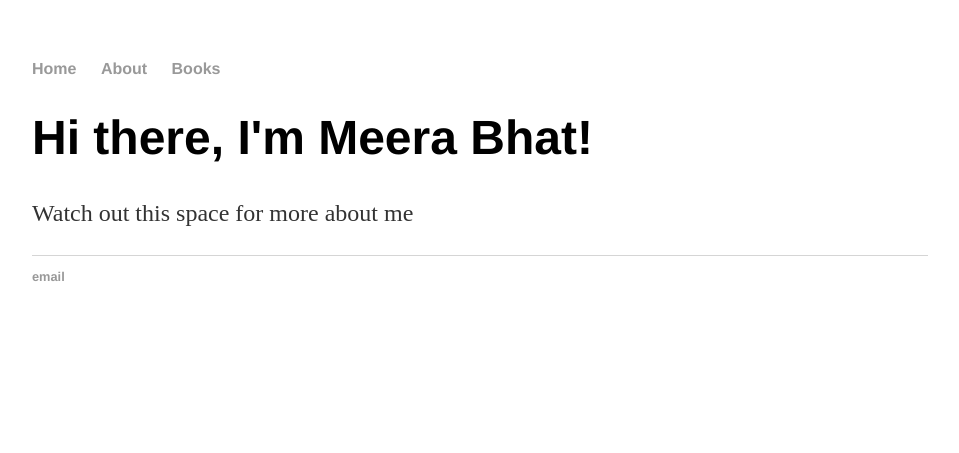
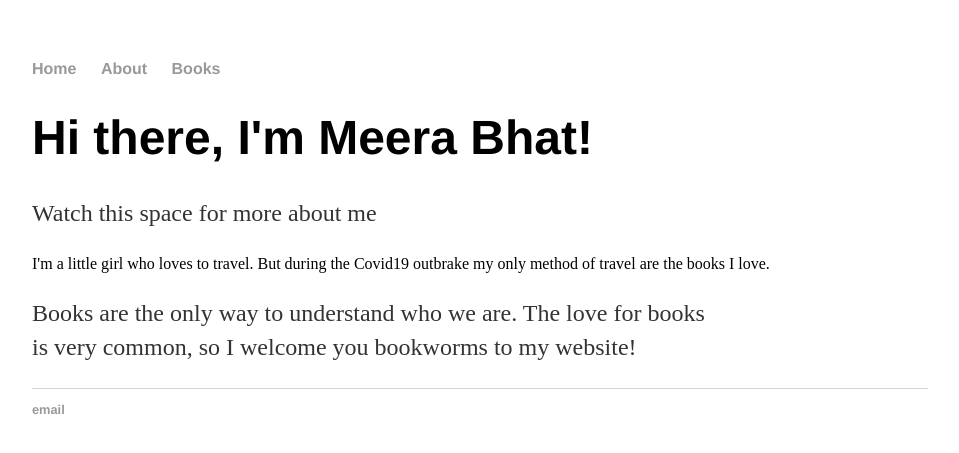
Before and after one commit to meerkatbhat/meerkatbhat, a Jekyll site: the page built from about/index.html, in a window 1280 px wide. Shown: the top 453 px of the page, without its empty margins (160-1119 px from the left). Built offline with Jekyll 4.4.1, drawn with Linux system fonts in a browser that asks for light colours.

Commit message:
Update index.html

```diff
--- a/about/index.html
+++ b/about/index.html
@@ -4,5 +4,11 @@ title: Meera B
 ---
 <div class="blurb">
 	<h1>Hi there, I'm Meera Bhat!</h1>
-	<p>Watch out this space for more about me</p>
+	<p>Watch this space for more about me</p>
 </div><!-- /.blurb -->
+
+I'm a little girl who loves to travel. But during the
+Covid19 outbrake my only method of travel are the books I love.
+
+<p> Books are the only way to understand who we are. The love for books <br>
+is very common, so I welcome you bookworms to my website!
```
